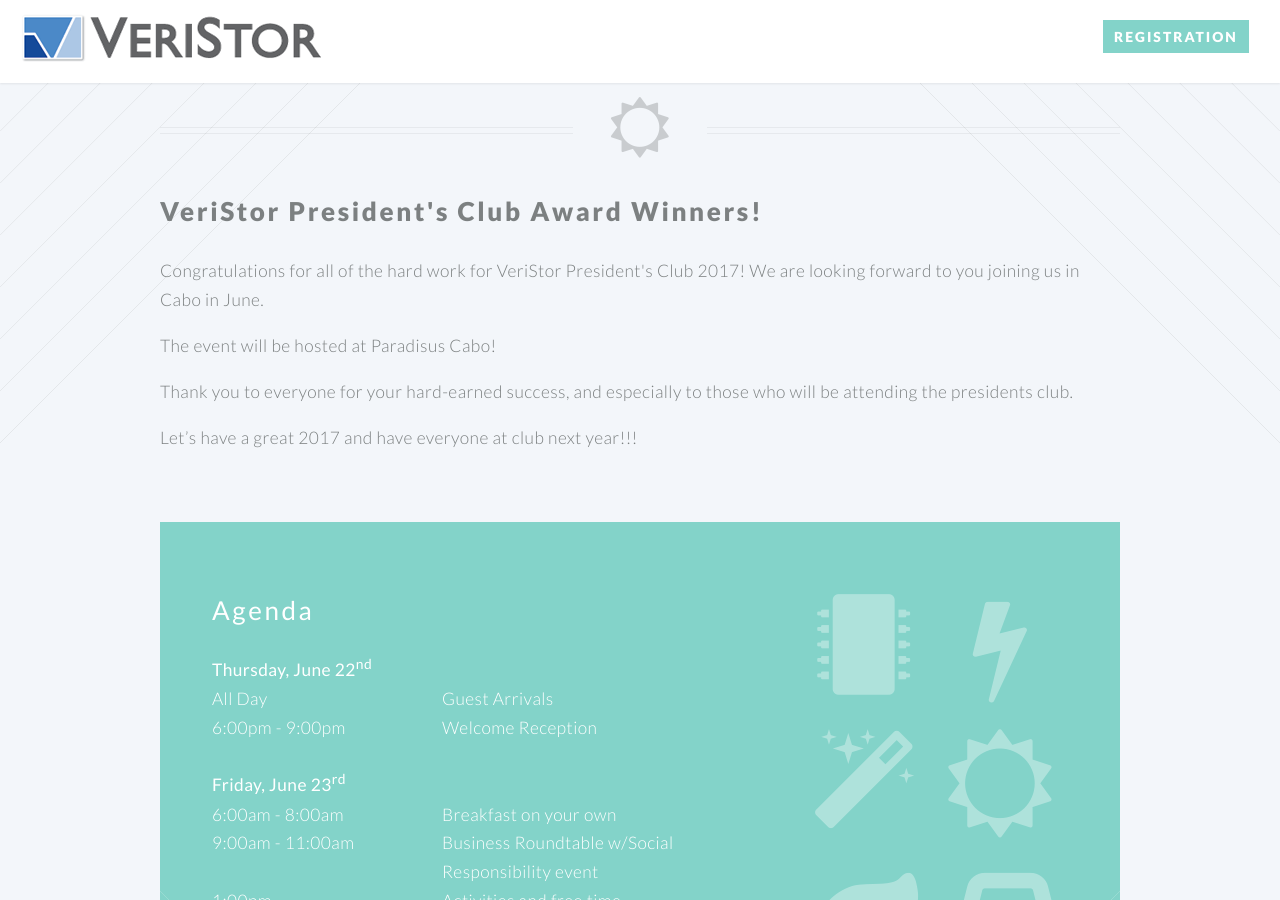
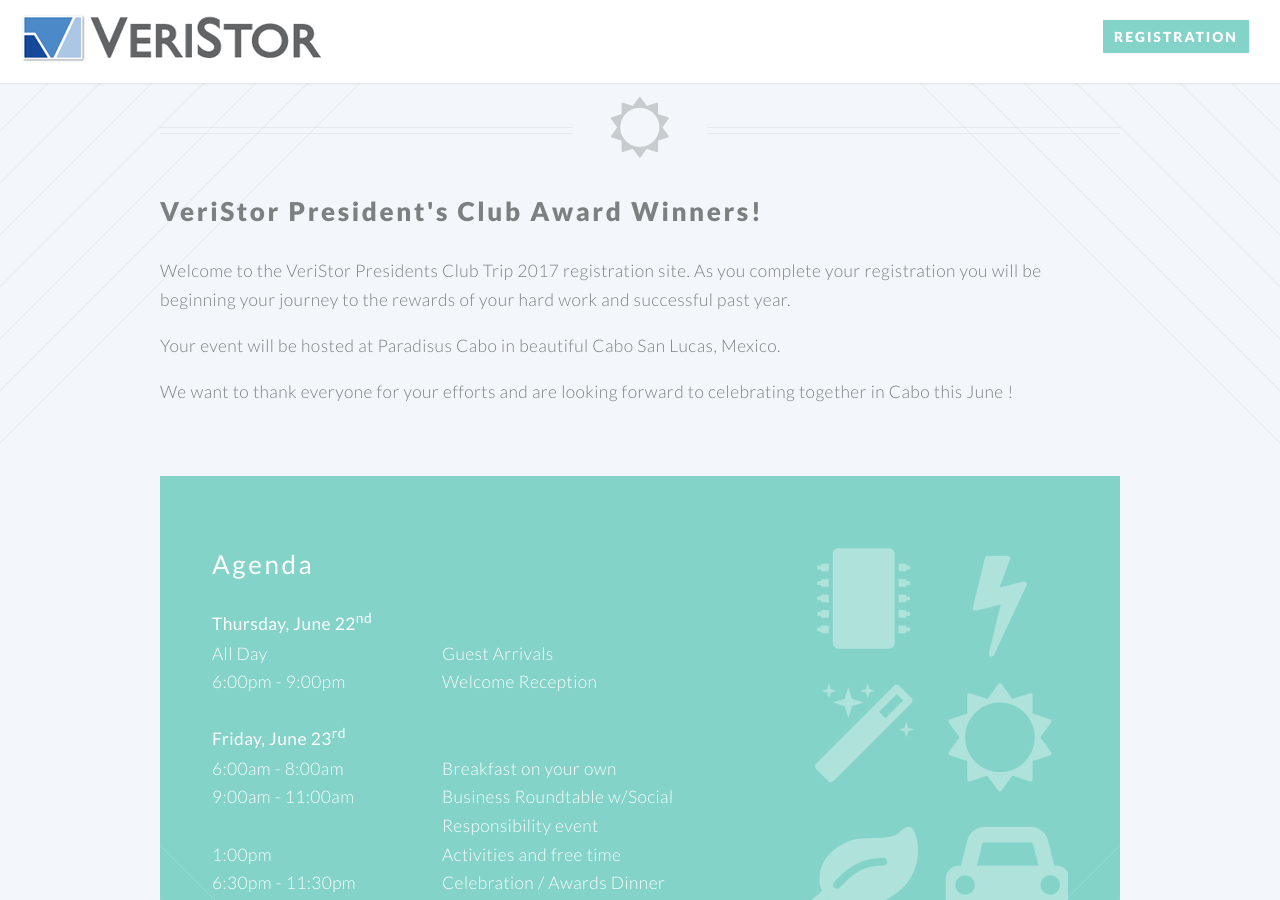
Before and after one commit to rp7c/www_veristor17_strategicconferences_net, a Jekyll site: the page built from index.html, in a window 1280 px wide and 900 px high, scrolled down 643 px. Built offline with Jekyll 4.4.1, drawn with Linux system fonts in a browser that asks for light colours.

Commit message:
changing welcome message

```diff
--- a/index.html
+++ b/index.html
@@ -7,10 +7,13 @@
     <header class="special container">
         <span class="icon fa-sun-o"></span>
         <h2>VeriStor President's Club Award Winners!</h2>
-        <p>Congratulations for all of the hard work for VeriStor President's Club 2017! We are looking forward to you joining us in Cabo in June.</p>
-        <p>The event will be hosted at Paradisus Cabo!</p>
-        <p>Thank you to everyone for your hard-earned success, and especially to those who will be attending the presidents club.</p>
-        <p>Let’s have a great 2017 and have everyone at club next year!!!</p>
+
+        <p> Welcome to the VeriStor Presidents Club Trip 2017 registration site. As you complete your registration you
+            will be beginning your journey to the rewards of your hard work and successful past year.</p>
+        <p> Your event will be hosted at Paradisus Cabo in beautiful Cabo San Lucas, Mexico.</p>
+        <p> We want to thank everyone for your efforts and are looking forward to celebrating together in Cabo this June
+            !</p>
+
     </header>
 
     <!-- One -->
```
